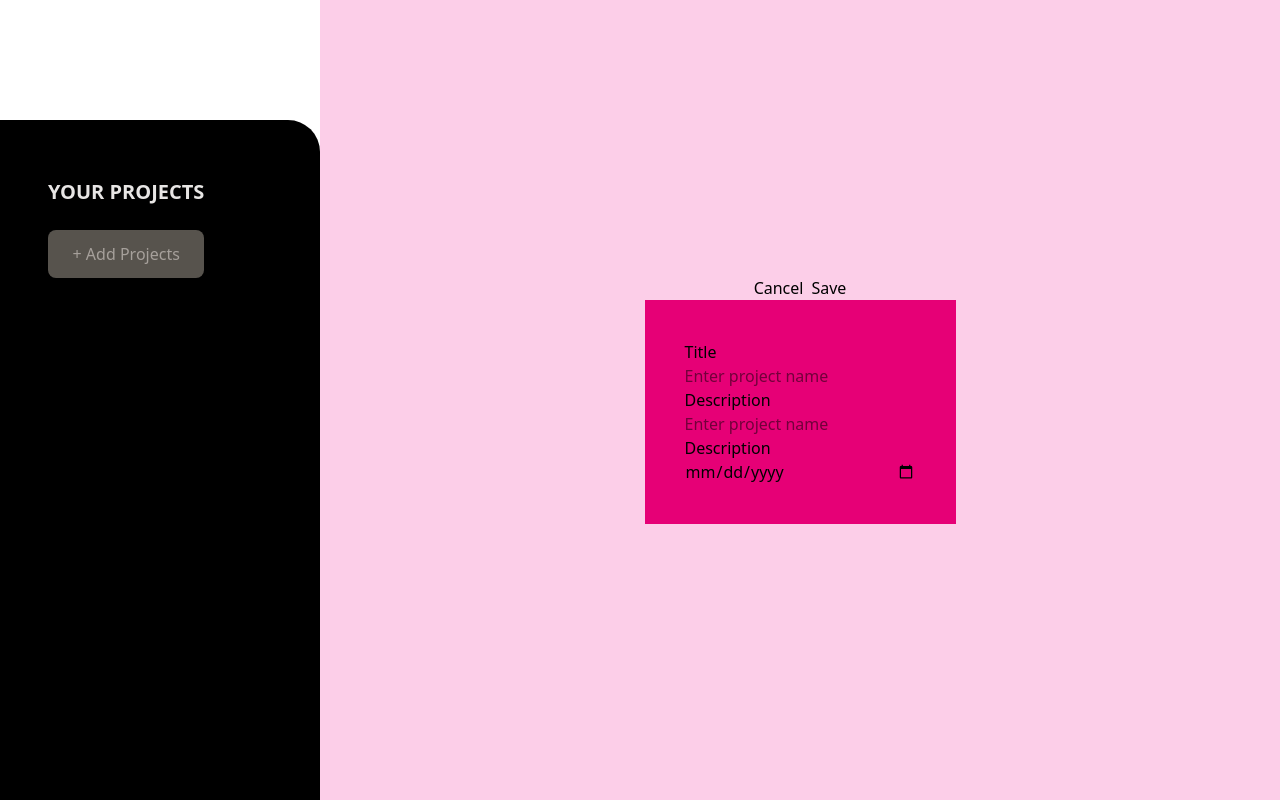
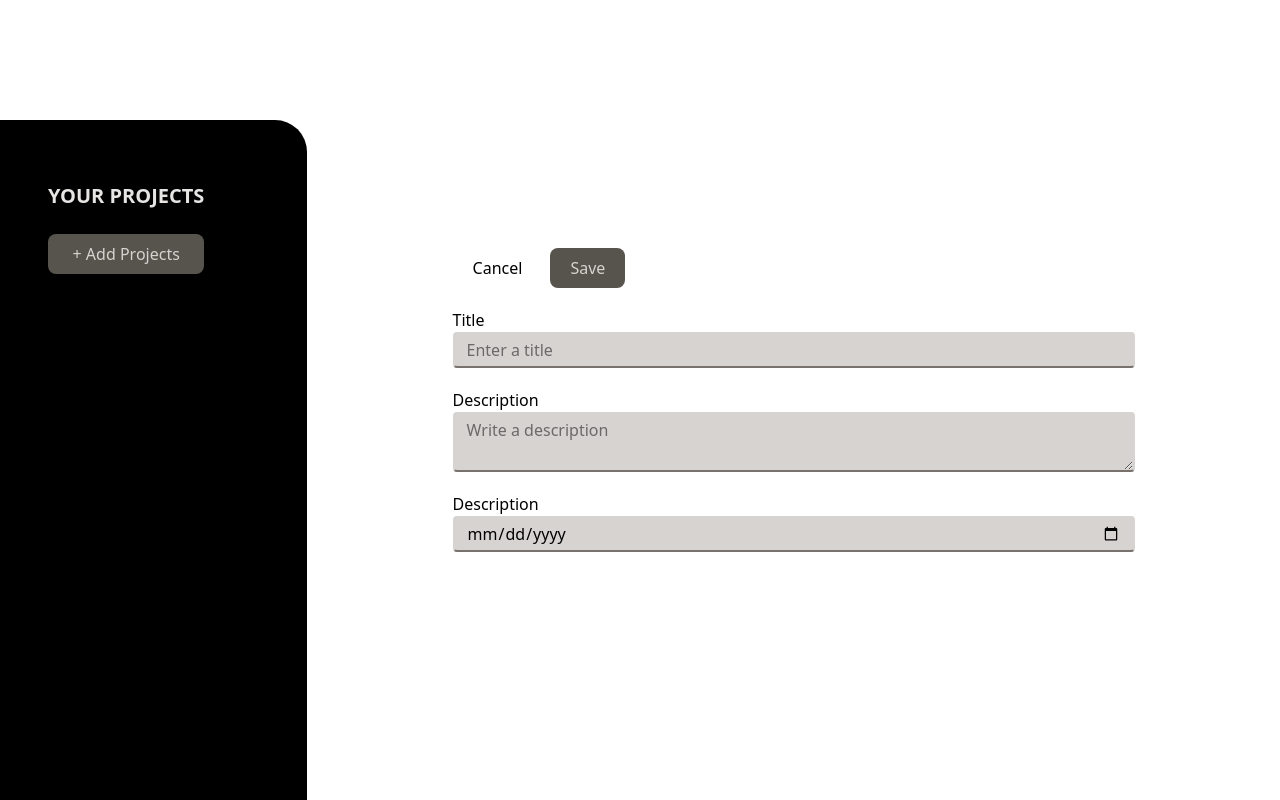
Before and after one commit to jNascimentoCW/management-app, a React (Vite) app: page / in a window 1280 px wide. Built offline with nearby package versions, Linux system fonts and the light colour scheme.

Commit message:
Finish addProjects page and create a new button componets

```diff
--- a/src/components/AddProjects.jsx
+++ b/src/components/AddProjects.jsx
@@ -1,37 +1,47 @@
+import Button from "./Button";
+
 export default function AddProjects() {
   return (
-    <div className="flex w-full flex-col items-center justify-center bg-pink-200 md:w-3/4">
-      <div className="left-0 flex gap-2">
-        <button>Cancel</button>
-        <button>Save</button>
+    <div className="flex w-full flex-col items-end justify-center px-15 md:w-4/5 md:items-center">
+      <div className="left-0 flex gap-2 md:w-[80%]">
+        <Button text="Cancel" isWhite={true} />
+        <Button text="Save" isWhite={false} />
       </div>
-      <div>
-        <form action="" className="bg-pink-600 p-10">
+      <div className="w-full md:w-[80%]">
+        <form action="" className="">
           <div className="flex flex-col">
-            <label htmlFor="projectName">Title</label>
+            <label htmlFor="projectName" className="pt-5">
+              Title
+            </label>
             <input
+              className="rounded-sm border-2 border-transparent border-b-stone-500 bg-stone-300 px-3 py-1 outline-none"
               type="text"
               id="projectName"
               name="projectName"
-              placeholder="Enter project name"
+              placeholder="Enter a title"
             />
           </div>
           <div className="flex flex-col">
-            <label htmlFor="projectName">Description</label>
-            <input
-              type="text"
+            <label htmlFor="projectName" className="pt-5">
+              Description
+            </label>
+            <textarea
+              className="rounded-sm border-2 border-transparent border-b-stone-500 bg-stone-300 px-3 py-1 outline-none"
+              type="textarea"
               id="projectName"
               name="projectName"
-              placeholder="Enter project name"
+              placeholder="Write a description"
             />
           </div>
           <div className="flex flex-col">
-            <label htmlFor="projectName">Description</label>
+            <label htmlFor="projectName" className="pt-5">
+              Description
+            </label>
             <input
+              className="rounded-sm border-2 border-transparent border-b-stone-500 bg-stone-300 px-3 py-1 outline-none"
               type="date"
               id="projectName"
               name="projectName"
-              placeholder="Enter project name"
             />
           </div>
         </form>
--- /dev/null
+++ b/src/components/Button.jsx
@@ -0,0 +1,9 @@
+export default function Button({ text, isWhite }) {
+  return (
+    <button
+      className={`${isWhite ? "bg-white" : "bg-stone-600 text-stone-300"} cursor-pointer rounded-lg px-5 py-2 hover:bg-stone-400 hover:text-stone-900`}
+    >
+      {text}
+    </button>
+  );
+}
--- a/src/components/Navbar.jsx
+++ b/src/components/Navbar.jsx
@@ -1,21 +1,20 @@
 import React, { useState } from "react";
+import Button from "./Button";
 
 const Navbar = () => {
   const [isOpen, setIsOpen] = useState(false);
 
   return (
     <nav
-      className={`${isOpen ? "absolute bg-black/85" : "absolute md:relative md:bg-black"} h-full w-60 self-start px-6 py-6 text-stone-200 md:h-[85%] md:w-1/4 md:self-end md:rounded-tr-4xl md:px-12 md:py-24`}
+      className={`${isOpen ? "absolute h-full w-60 bg-black/85" : "absolute md:relative md:bg-black"} self-start px-6 py-6 text-stone-200 md:h-[85%] md:w-[20rem] md:self-end md:rounded-tr-4xl md:px-12 md:py-24`}
     >
       <div className="flex items-center justify-start">
         <div className="invisible absolute flex flex-col md:visible">
           <h2 className="py-6 text-xl font-bold uppercase">Your Projects</h2>
-          <button className="cursor-pointer rounded-lg bg-stone-600 p-3 text-stone-400 hover:bg-stone-400 hover:text-stone-900">
-            + Add Projects
-          </button>
+          <Button text="+ Add Projects" isWhite={false} />
         </div>
         <button
-          className="rounded-sm bg-black p-2 text-white focus:outline-none md:hidden"
+          className="cursor-pointer rounded-sm bg-black p-2 text-white focus:outline-none md:hidden"
           onClick={() => setIsOpen(!isOpen)}
         >
           <svg
@@ -40,9 +39,7 @@ const Navbar = () => {
         } mt-4 flex flex-col items-start justify-end`}
       >
         <h2 className="text-md py-4 font-bold uppercase">Your Projects</h2>
-        <button className="cursor-pointer rounded-lg bg-stone-600 p-3 text-stone-400 hover:bg-stone-400 hover:text-stone-900">
-          + Add Projects
-        </button>
+        <Button text="+ Add Projects" isWhite={false} />
       </div>
     </nav>
   );
```
